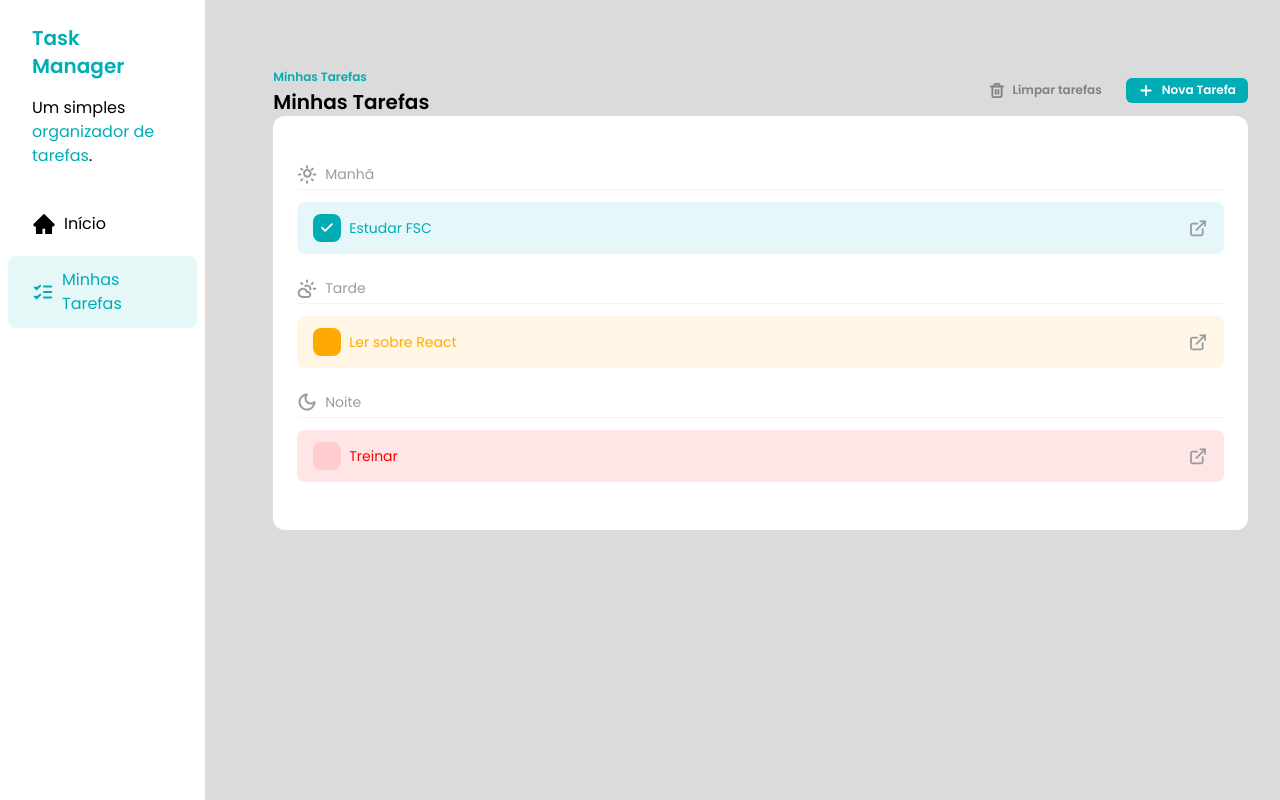
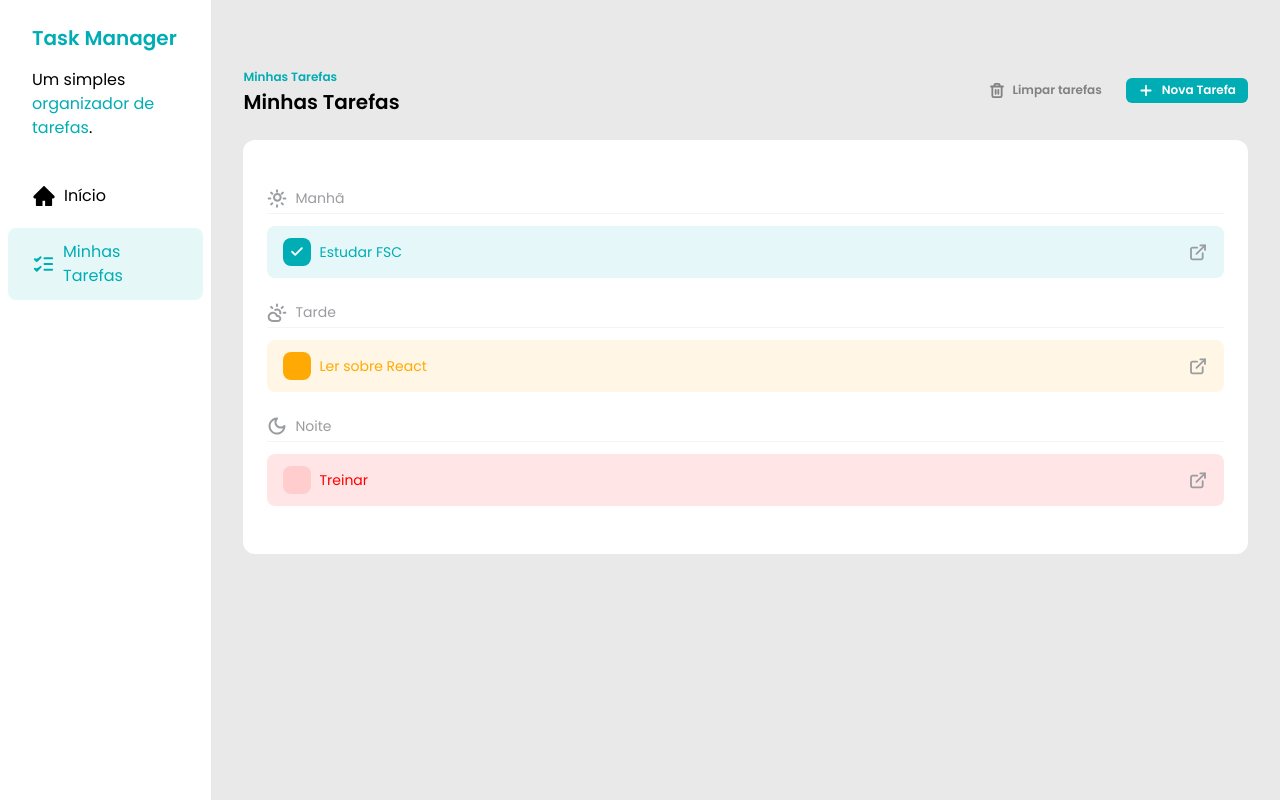
Before and after one commit to Fabiolandin/Curso-de-React, a React (Vite) app: page / in a window 1280 px wide. Built offline with nearby package versions, Linux system fonts and the light colour scheme.

Commit message:
feat:Atualizando espaçamento dos componentes

```diff
--- a/src/App.jsx
+++ b/src/App.jsx
@@ -2,7 +2,7 @@ import Sidebar from "./components/Sidebar"
 import Tasks from "./components/Tasks"
 
 function App(){
-  return <div className="flex gap-9">
+  return <div className="flex">
     <Sidebar />
     <Tasks />
   </div>
--- a/src/components/Tasks.jsx
+++ b/src/components/Tasks.jsx
@@ -39,7 +39,7 @@ const Tasks = () => {
         setTasks(newTasks)
     }
 
-    return <div className="w-full py-16 px-8">
+    return <div className="w-full py-16 px-8 space-y-6">
         <div className="flex w-full justify-between">
             <div>
                 <span className="text-xs font-semibold text-[#00ADB5]">Minhas Tarefas</span>
--- a/src/index.css
+++ b/src/index.css
@@ -131,6 +131,6 @@
   }
 
   body{
-    @apply bg-[#d3d3d3ce]
+    @apply bg-[#e6e5e5ce]
   }
 }
```
